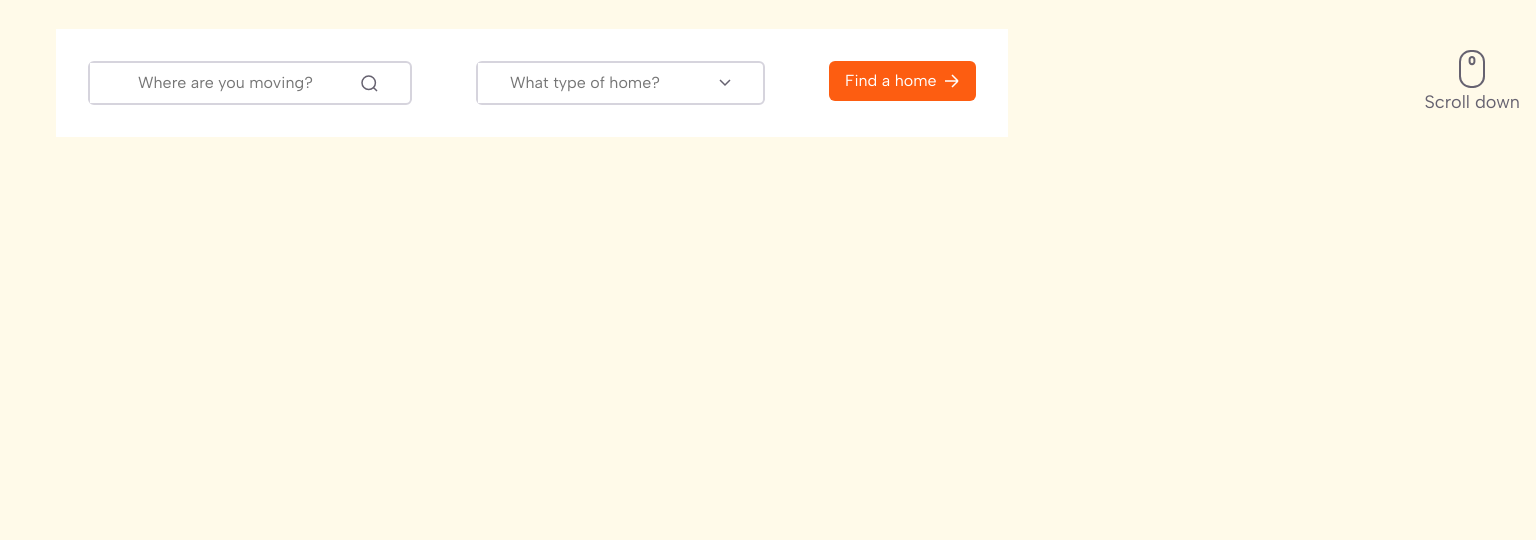
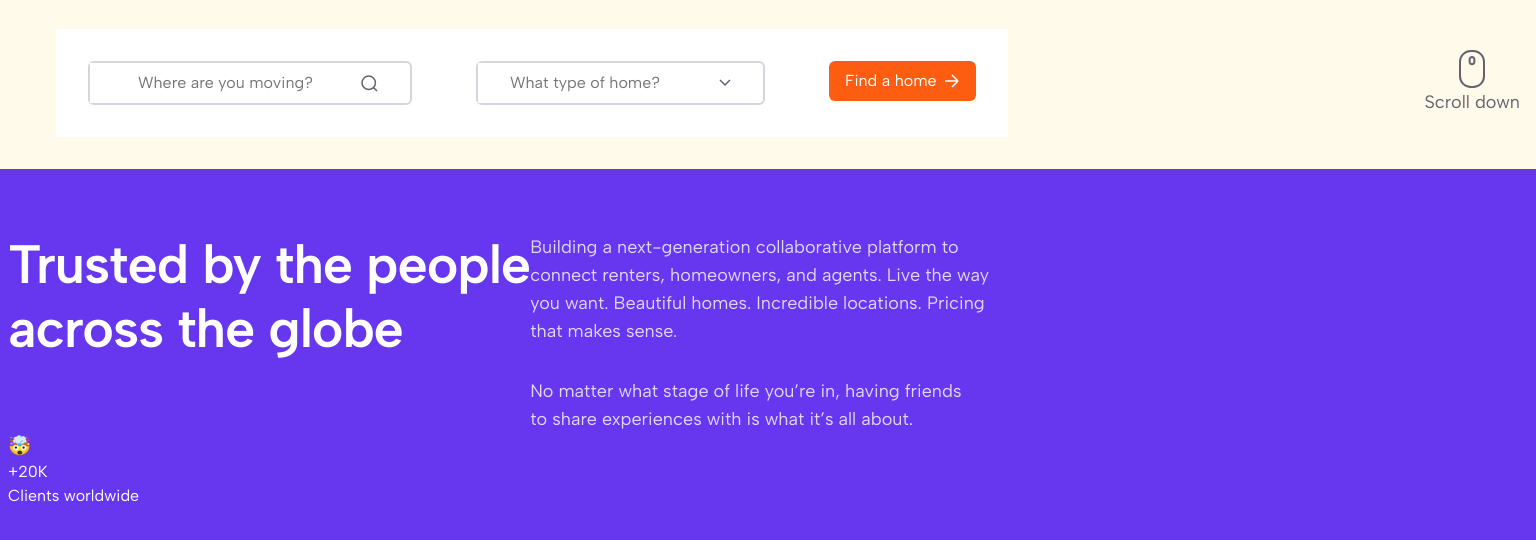
Before and after one commit to almondkiruthu/dwelling, a plain HTML site: page index.html in a window 1536 px wide. Shown: the part 917-1457 px from the top of the page. Before the commit the page ends 1086 px from the top, so only its background shows below. Drawn offline with Linux system fonts and the light colour scheme.

Commit message:
Styled the first part of the Hero emphasis

```diff
--- a/index.css
+++ b/index.css
@@ -561,6 +561,70 @@ Hero styles
 }
 
 /* *********************
+Hero emphasis styles
+********************* */
+/* xs */
+@media (min-width: 475px) {
+}
+
+/* sm */
+@media (min-width: 640px) {
+}
+
+/* md */
+@media (min-width: 768px) {
+}
+
+/* lg */
+@media (min-width: 1024px) {
+}
+
+/* xl */
+@media (min-width: 1280px) {
+}
+
+/* 2xl */
+@media (min-width: 1536px) {
+  .hero__emphasis {
+    background: #6637ee;
+    color: #fff;
+    padding-top: 4rem;
+    padding-bottom: 4rem;
+  }
+  .hero__emphasis__content {
+  }
+  .hero__emphasis__textcontent {
+    display: flex;
+  }
+  .hero__emphasis__header {
+    font-size: 3.375rem;
+    font-style: normal;
+    font-weight: 600;
+    line-height: 4rem; /* 118.519% */
+    letter-spacing: -0.0675rem;
+  }
+  .hero__emphasis__bodytext {
+    display: flex;
+    flex-direction: column;
+    row-gap: 2rem;
+  }
+  .body__text1 {
+    font-size: 18px;
+    font-style: normal;
+    font-weight: 400;
+    line-height: 1.75rem; /* 155.556% */
+    opacity: 0.800000011920929;
+  }
+  .body__text2 {
+    font-size: 18px;
+    font-style: normal;
+    font-weight: 400;
+    line-height: 1.75rem; /* 155.556% */
+    opacity: 0.800000011920929;
+  }
+}
+
+/* *********************
 Media queries
 ********************* */
 
--- a/index.html
+++ b/index.html
@@ -177,8 +177,38 @@
           </div>
         </div>
       </section>
+      <section class="hero__emphasis">
+        <div class="hero__emphasis__content container">
+          <div class="hero__emphasis__textcontent">
+            <h2 class="hero__emphasis__header">
+              Trusted by the people <br />
+              across the globe
+            </h2>
+            <div class="hero__emphasis__bodytext">
+              <p class="body__text1">
+                Building a next-generation collaborative platform to <br />
+                connect renters, homeowners, and agents. Live the way <br />
+                you want. Beautiful homes. Incredible locations. Pricing <br />
+                that makes sense.
+              </p>
+              <p class="body__text2">
+                No matter what stage of life you’re in, having friends <br />
+                to share experiences with is what it’s all about.
+              </p>
+            </div>
+          </div>
+          <div class="hero__emphasis__showcase">
+            <div class="showcase">
+              <h3 class="showcase__emoji">🤯</h3>
+              <div class="showcase__textcontent">
+                <p class="showcase__figures">+20K</p>
+                <p class="showcase__bodytext">Clients worldwide</p>
+              </div>
+            </div>
+          </div>
+        </div>
+      </section>
       <!-- <section></section>
-      <section></section>
       <section></section>
       <section></section>
       <section></section> -->
```
